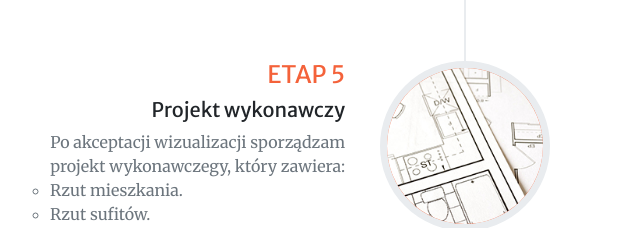
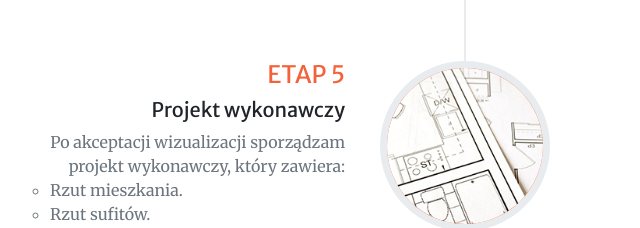
Before and after one commit to art-monkey/art-monkey.github.io, a website: page index.html in a window 1280 px wide. Shown: the part 3500-3728 px from the top of the page, 175-815 px from the left. Drawn offline with nearby package versions, Linux system fonts and the light colour scheme.

Commit message:
Update index.html

```diff
--- a/index.html
+++ b/index.html
@@ -170,7 +170,7 @@
                   <h3 class="h5 mb-2">Projekt wykonawczy</h3>
                 </div>
                 <div class="timeline-body">
-                  <p class="text-muted mb-0">Po akceptacji wizualizacji sporządzam projekt wykonawczegy, który zawiera:
+                  <p class="text-muted mb-0">Po akceptacji wizualizacji sporządzam projekt wykonawczy, który zawiera:
                     <ul class="text-muted text-left">
                       <li>Rzut mieszkania.</li>
                       <li>Rzut sufitów.</li>
```
